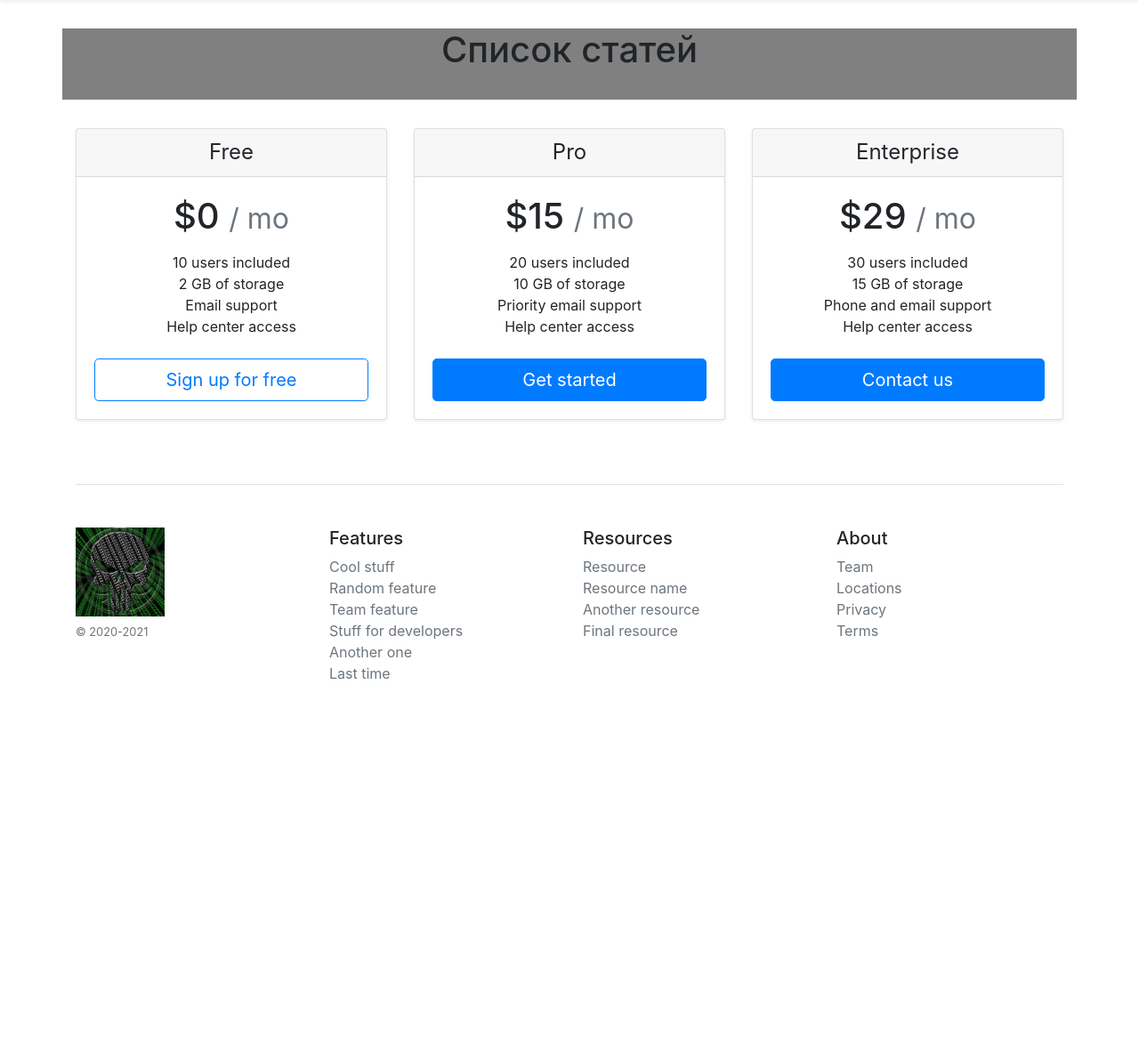
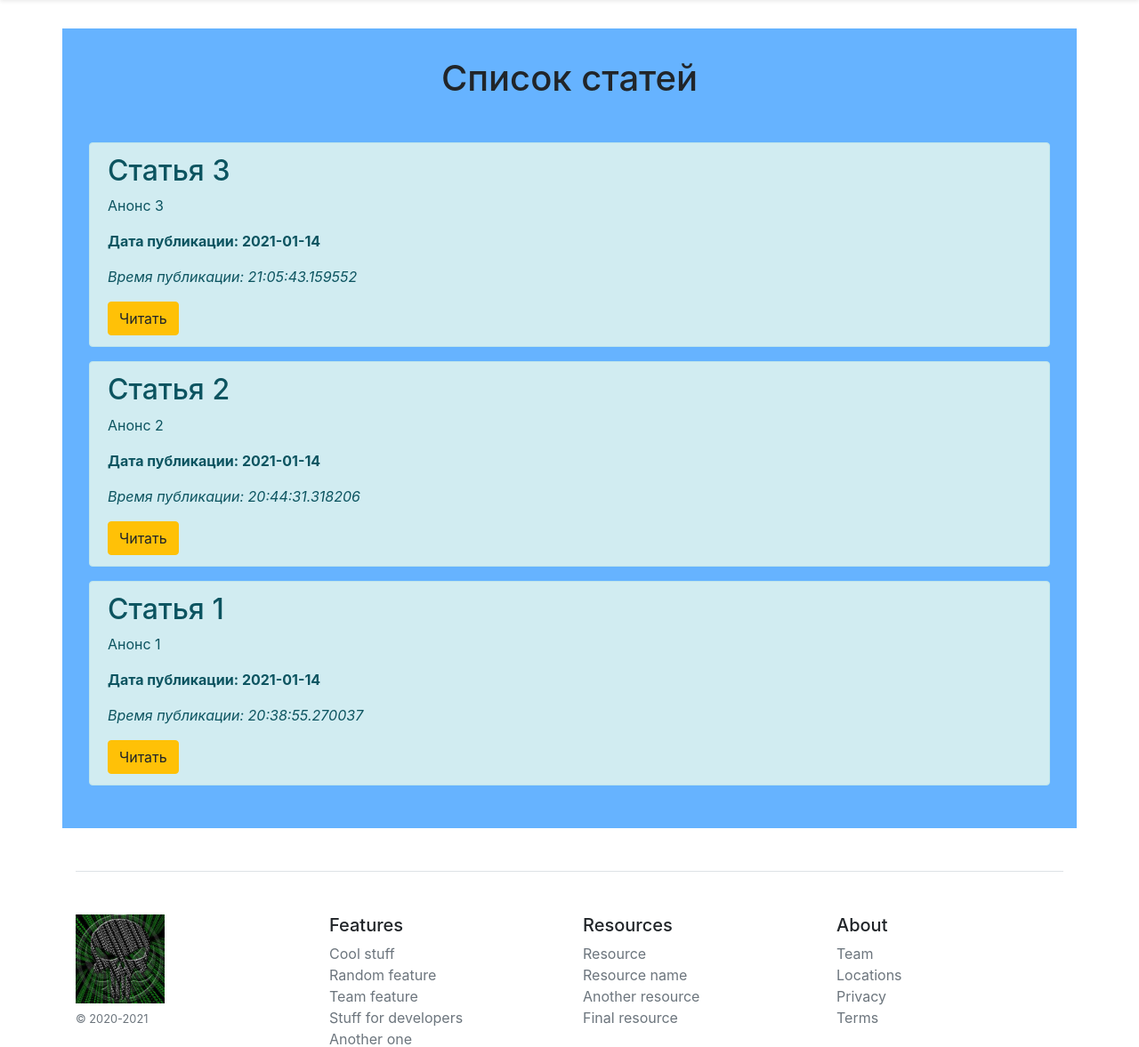
Before and after one commit to JUSSIAR/Python-Stuff, a Flask app: page /articles in a window 1280 px wide. Shown: the part 71-1248 px from the top of the page at 89% size. Before the commit the page ends 835 px from the top, so only its background shows below. Run offline with Flask 2, Linux system fonts and the light colour scheme; data comes from the database, SQL or seed files in the repository; both versions use the stored data as it was after the commit; some libraries are stand-ins or nearby versions.

Commit message:
added showing articles

```diff
--- a/flask/SimpleBlog/app.py
+++ b/flask/SimpleBlog/app.py
@@ -9,7 +9,7 @@ from datetime import datetime as dtm
 
 import sys as system
 system.path.append('utils')
-#print(system.path)
+print(system.path)
 
 import urlList as routing
 
@@ -42,7 +42,7 @@ def about():
     return render_template("about.html")
 
 
-@app.route('/user/<string:name>/<int:id>')
+@app.route(routing.USER_URL)
 def user(name, id):
     return "User " + name + " " + str(id)
 
@@ -74,7 +74,14 @@ def create():
 
 @app.route(routing.ARTICLES_URL)
 def show():
-    return render_template("articles.html")
+    articles = Article.query.order_by(Article.date.desc()).all()
+    return render_template("articles.html", articles=articles)
+
+
+@app.route(routing.CONCRETE_ARTICLE_URL)
+def show_concrete(id):
+    article = Article.query.get(id)
+    return render_template("concrete-article.html", article=article)
 
 
 if __name__ == "__main__":
--- a/flask/SimpleBlog/static/css/styles.css
+++ b/flask/SimpleBlog/static/css/styles.css
@@ -1,6 +1,10 @@
 .content {
-    background: gray;
+    background: rgb(102, 179, 255);
     margin: 2rem;
     min-height: 10vh;
+    padding: 2rem;
+}
+
+h1 {
     text-align: center;
 }
--- a/flask/SimpleBlog/templates/about.html
+++ b/flask/SimpleBlog/templates/about.html
@@ -5,5 +5,5 @@ About
 {% endblock %}
 
 {% block body %}
-<h2> Информация </h2>
+<h1> Информация </h1>
 {% endblock %}
--- a/flask/SimpleBlog/templates/articles.html
+++ b/flask/SimpleBlog/templates/articles.html
@@ -6,4 +6,15 @@ Articles
 
 {% block body %}
 <h1> Список статей </h1>
+<div class="container mt-5">
+    {% for elem in articles %}
+        <div class="alert alert-info">
+            <h2>{{ elem.title }}</h2>
+            <p>{{ elem.intro }}</p>
+            <p><b>Дата публикации: {{ elem.date.date() }}</b></p>
+            <p><i>Время публикации: {{ elem.date.time() }}</i></p>
+            <a href="/articles/{{ elem.id }}" class="btn btn-warning">Читать</a>
+        </div>
+    {% endfor %}
+</div>
 {% endblock %}
--- a/flask/SimpleBlog/templates/base.html
+++ b/flask/SimpleBlog/templates/base.html
@@ -22,54 +22,6 @@
         {% block body %}{% endblock %}
     </main>
     <div class="container">
-      <div class="card-deck mb-3 text-center">
-        <div class="card mb-4 shadow-sm">
-          <div class="card-header">
-            <h4 class="my-0 font-weight-normal">Free</h4>
-          </div>
-          <div class="card-body">
-            <h1 class="card-title pricing-card-title">$0 <small class="text-muted">/ mo</small></h1>
-            <ul class="list-unstyled mt-3 mb-4">
-              <li>10 users included</li>
-              <li>2 GB of storage</li>
-              <li>Email support</li>
-              <li>Help center access</li>
-            </ul>
-            <button type="button" class="btn btn-lg btn-block btn-outline-primary">Sign up for free</button>
-          </div>
-        </div>
-        <div class="card mb-4 shadow-sm">
-          <div class="card-header">
-            <h4 class="my-0 font-weight-normal">Pro</h4>
-          </div>
-          <div class="card-body">
-            <h1 class="card-title pricing-card-title">$15 <small class="text-muted">/ mo</small></h1>
-            <ul class="list-unstyled mt-3 mb-4">
-              <li>20 users included</li>
-              <li>10 GB of storage</li>
-              <li>Priority email support</li>
-              <li>Help center access</li>
-            </ul>
-            <button type="button" class="btn btn-lg btn-block btn-primary">Get started</button>
-          </div>
-        </div>
-        <div class="card mb-4 shadow-sm">
-          <div class="card-header">
-            <h4 class="my-0 font-weight-normal">Enterprise</h4>
-          </div>
-          <div class="card-body">
-            <h1 class="card-title pricing-card-title">$29 <small class="text-muted">/ mo</small></h1>
-            <ul class="list-unstyled mt-3 mb-4">
-              <li>30 users included</li>
-              <li>15 GB of storage</li>
-              <li>Phone and email support</li>
-              <li>Help center access</li>
-            </ul>
-            <button type="button" class="btn btn-lg btn-block btn-primary">Contact us</button>
-          </div>
-        </div>
-      </div>
-
       <footer class="pt-4 my-md-5 pt-md-5 border-top">
         <div class="row">
           <div class="col-12 col-md">
--- a/flask/SimpleBlog/utils/urlList.py
+++ b/flask/SimpleBlog/utils/urlList.py
@@ -3,3 +3,5 @@ MAIN_URL2 = '/home'
 ABOUT_URL = '/about'
 ARTICLES_URL = '/articles'
 NEW_URL = '/create-new-article'
+CONCRETE_ARTICLE_URL = '/articles/<int:id>'
+USER_URL = '/user/<string:name>/<int:id>'
```
Also changed, not shown: flask/SimpleBlog/templates/concrete-article.html (added, +21 -0 lines), flask/SimpleBlog/blog.db, flask/SimpleBlog/static/img/back.jpg (added).
